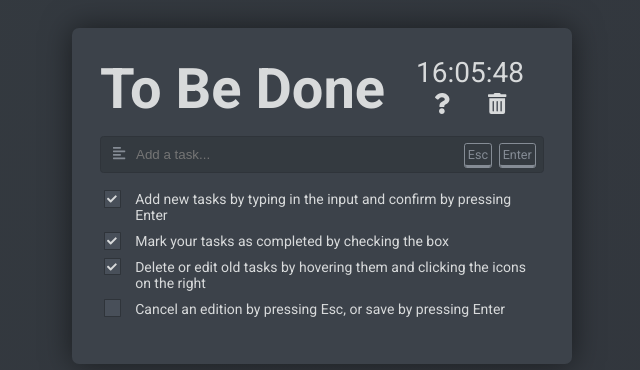
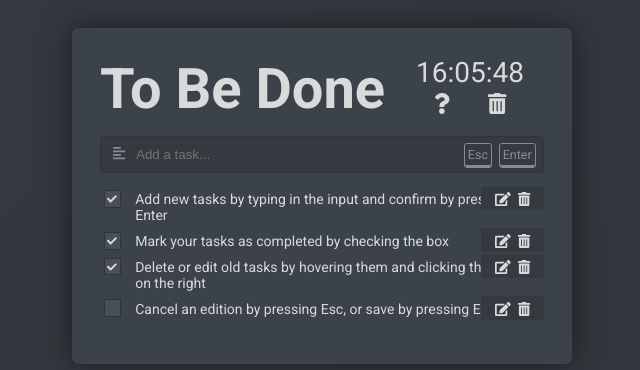
Before and after one commit to SplinterDev/tobedone, a React (Create React App) app: page / in a window 1280 px wide. Shown: the top 370 px of the page, without its empty margins (318-958 px from the left). Built offline with nearby package versions, Linux system fonts and the light colour scheme.

Commit message:
Fix item menu padding

```diff
--- a/src/components/TaskItem/TaskItem.tsx
+++ b/src/components/TaskItem/TaskItem.tsx
@@ -12,7 +12,7 @@ interface Props {
 
 const TaskItem = ({ task }: Props): JSX.Element => {
   const [, setTasks] = useTasksContext()
-  const [showMenu, setShowMenu] = useState(false)
+  const [showMenu, setShowMenu] = useState(true)
 
   const handleClick = () => {
     setTasks &&
--- a/src/components/TaskItem/TaskItemMenu.scss
+++ b/src/components/TaskItem/TaskItemMenu.scss
@@ -5,6 +5,12 @@
   min-width: 2.5rem;
   display: flex;
   justify-content: space-between;
+
+  position: absolute;
+  right: 0;
+  top: 0rem;
+  background-color: $charcoal;
+  padding: 0.4rem 1rem 0.3rem 1rem;
 
   & > .menu-icon {
     cursor: pointer;
@@ -16,11 +22,6 @@
 }
 
 .TaskItemMenu.dialog {
-  background-color: $anchor;
-  position: absolute;
-  right: 0;
-  padding: 0.5rem 0 0.5rem 1rem;
-  top: -0.25rem;
   min-width: 8rem;
   cursor: default;
 
```
